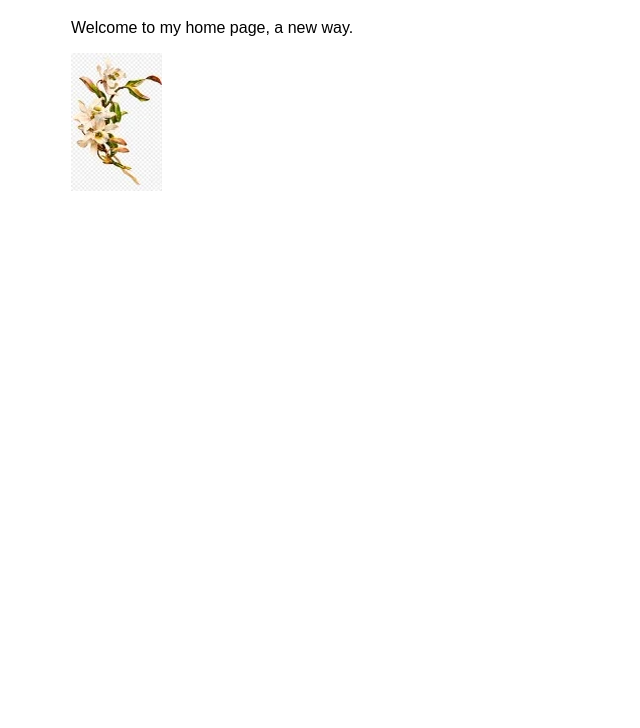
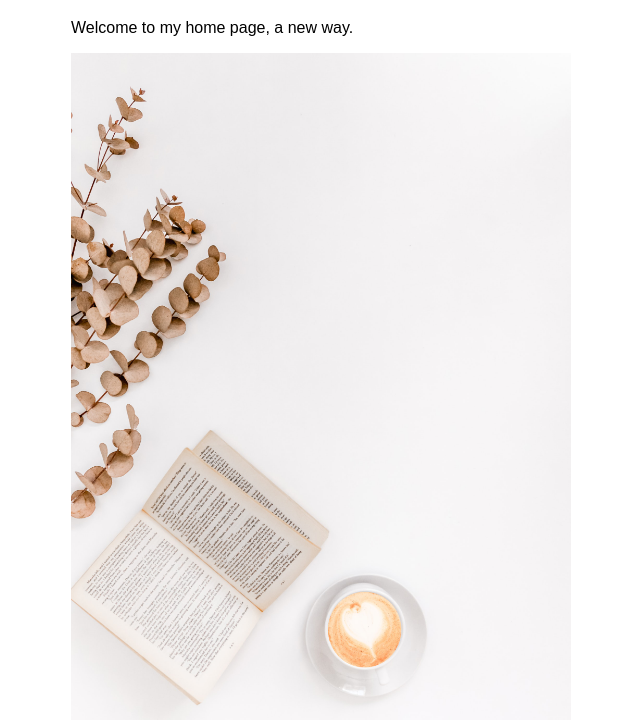
Before and after one commit to sabrinalzbh/hope-future, a Gatsby site: page / in a window 1280 px wide. Shown: the part 193-921 px from the top of the page, without its empty margins (319-959 px from the left). Before the commit the page ends 800 px from the top, so only its background shows below. Built offline with nearby package versions, Linux system fonts and the light colour scheme; Gatsby itself is replaced by a stand-in of ours.

Commit message:
Added gatsby-background-image and configured

```diff
--- a/gatsby-config.js
+++ b/gatsby-config.js
@@ -6,6 +6,7 @@ module.exports = {
   plugins: [
     "gatsby-plugin-image",
     "gatsby-plugin-sharp", "gatsby-transformer-sharp",
+    "gatsby-background-image",
     {
       resolve: "gatsby-source-filesystem",
       options: {
--- a/package.json
+++ b/package.json
@@ -17,6 +17,7 @@
     "@mdx-js/mdx": "^1.6.22",
     "@mdx-js/react": "^1.6.22",
     "gatsby": "^3.14.0",
+    "gatsby-background-image": "^1.5.3",
     "gatsby-plugin-image": "^1.14.0",
     "gatsby-plugin-mdx": "^2.14.0",
     "gatsby-plugin-sharp": "^3.14.0",
--- a/src/pages/index.js
+++ b/src/pages/index.js
@@ -8,8 +8,8 @@ const IndexPage = () => {
    <Layout pageTitle="Home Page">
    <p>Welcome to my home page, a new way.</p>
    <StaticImage
-   alt="Vintage flwr/vine, hanging about"
-   src="../images/vint-flwr.png"
+   //alt="Vintage flwr/vine, hanging about"
+  // src="../images/sincerely-media-BSp_5MPqBYs-unsplash.jpeg"
    />
   </Layout>
 
```
Also changed, not shown: src/components/layout.module.css (line endings or trailing spaces), src/images/sincerely-media-BSp_5MPqBYs-unsplash.jpeg (added), 2 other files.
